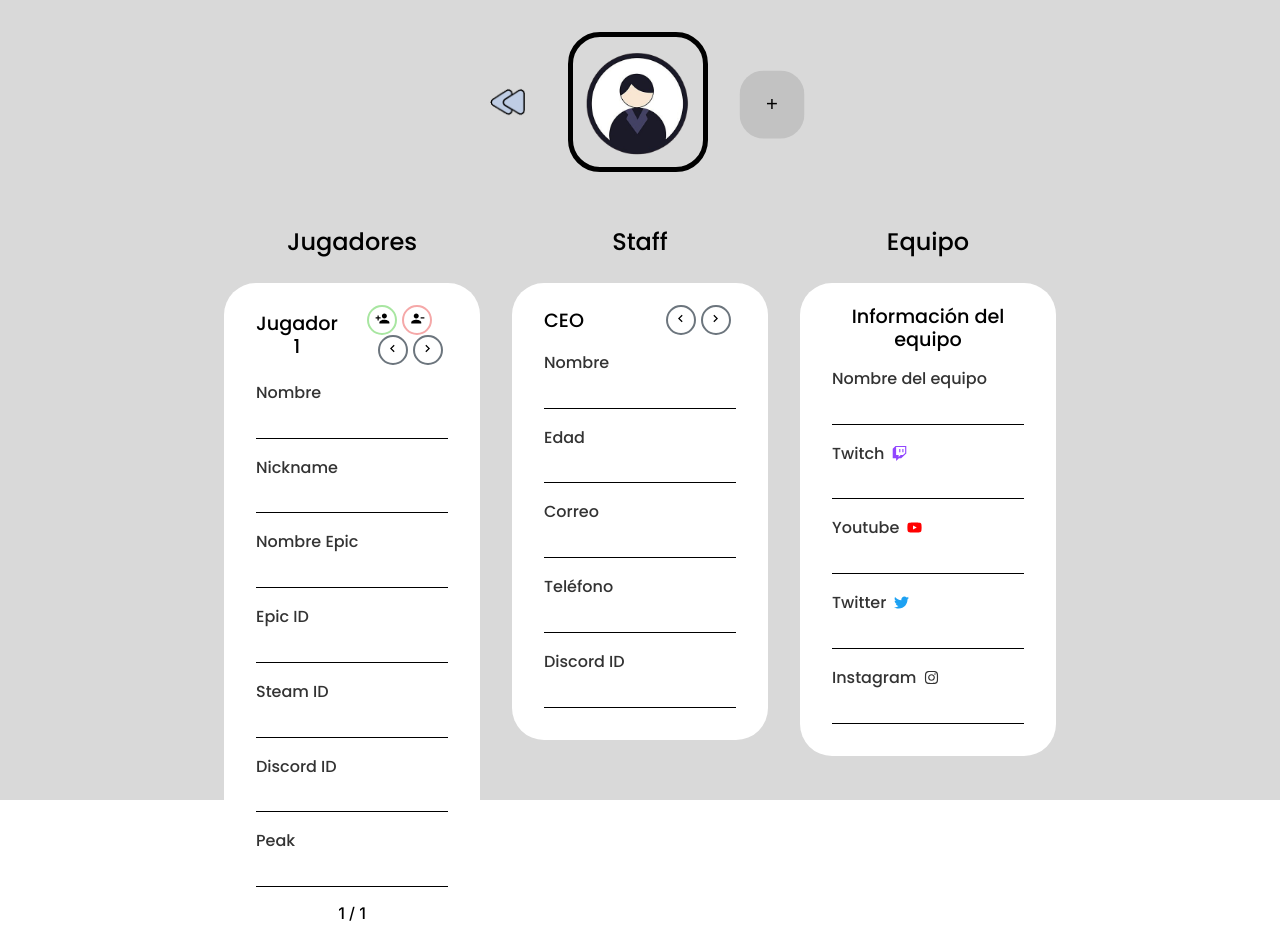
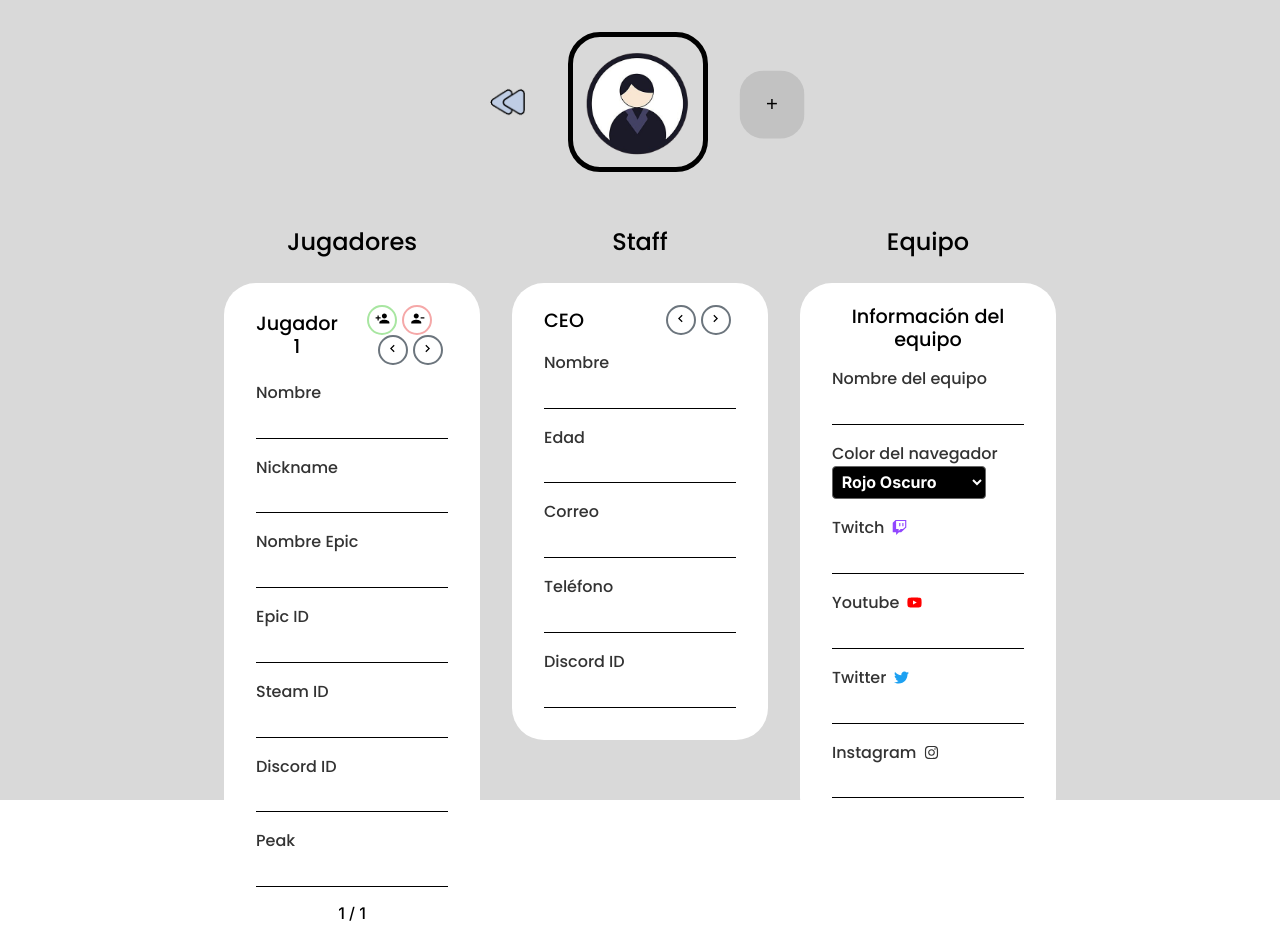
Before and after one commit to Adrian290404/managerEsports, a React (Vite) app: page /team-form in a window 1280 px wide. Built offline with nearby package versions, Linux system fonts and the light colour scheme; a web font is replaced by a local one.

Commit message:
color select finished

```diff
--- a/src/pages/teamFormPage.tsx
+++ b/src/pages/teamFormPage.tsx
@@ -1,5 +1,5 @@
 import React, { useRef, useState } from 'react';
-import { Background, Content, FormContainer, Title, Logo, ControlButtons, Button, Form, Current, FormHeader, FormFooter, CurrentSelect, UpControls, BackIcon, Label, Input, LogoContainer, HiddenInput } from '../styles/teamFormStyles';
+import { Background, Content, FormContainer, Title, Logo, ControlButtons, Button, Form, Current, FormHeader, FormFooter, UpControls, BackIcon, Label, Input, LogoContainer, HiddenInput, Select } from '../styles/teamFormStyles';
 import def from '../assets/default.png';
 import { MdPersonAdd } from "react-icons/md";
 import { MdPersonRemove } from "react-icons/md";
@@ -24,6 +24,11 @@ export const TeamFormPage: React.FC = () => {
     const [staff, setStaff] = useState(0);
     const [logoSrc, setLogoSrc] = useState(def);
     const fileInputRef = useRef<HTMLInputElement | null>(null);
+    const [navColor, setNavColor] = useState("#000000");
+
+    const handleColorChange = (e: React.ChangeEvent<HTMLSelectElement>) => {
+        setNavColor(e.target.value);
+    };
 
     const addPlayer = () => {
         if (playerForms.length < 4) {
@@ -177,14 +182,76 @@ export const TeamFormPage: React.FC = () => {
                         </FormHeader>
 
                         <div>
+
                             <Label htmlFor="teamName">Nombre del equipo</Label>
                             <Input id="teamName" name="teamName"/>
+
+                            <Label htmlFor="navColor">Color del navegador</Label>
+                            <Select id="navColor" selectColor={navColor} value={navColor} onChange={handleColorChange}>
+                                {/* Rojos */}
+                                <option value="#B71C1C">Rojo Oscuro</option>
+                                <option value="#C62828">Rojo</option>
+                                <option value="#E53935">Rojo Brillante</option>
+                                <option value="#FFCDD2">Rosa Suave</option>
+
+                                {/* Naranjas */}
+                                <option value="#E65100">Naranja Oscuro</option>
+                                <option value="#F57C00">Naranja</option>
+                                <option value="#FF9800">Naranja Claro</option>
+                                <option value="#FFE0B2">Durazno</option>
+
+                                {/* Amarillos */}
+                                <option value="#F9A825">Ámbar</option>
+                                <option value="#FBC02D">Amarillo</option>
+                                <option value="#FFEB3B">Amarillo Claro</option>
+                                <option value="#FFF9C4">Maíz pálido</option>
+
+                                {/* Verdes */}
+                                <option value="#1B5E20">Verde Oscuro</option>
+                                <option value="#2E7D32">Verde Bosque</option>
+                                <option value="#4CAF50">Verde</option>
+                                <option value="#A5D6A7">Verde Suave</option>
+
+                                {/* Cian / Teal */}
+                                <option value="#004D40">Teal Oscuro</option>
+                                <option value="#00796B">Teal</option>
+                                <option value="#009688">Teal Claro</option>
+                                <option value="#B2DFDB">Menta</option>
+
+                                {/* Azules */}
+                                <option value="#0D47A1">Azul Marino</option>
+                                <option value="#1976D2">Azul</option>
+                                <option value="#2196F3">Azul Brillante</option>
+                                <option value="#BBDEFB">Azul Cielo</option>
+
+                                {/* Índigos y morados */}
+                                <option value="#311B92">Índigo Oscuro</option>
+                                <option value="#5E35B1">Índigo</option>
+                                <option value="#7E57C2">Morado Medio</option>
+                                <option value="#E1BEE7">Lavanda</option>
+
+                                {/* Grises y negros */}
+                                <option value="#424242">Gris Oscuro</option>
+                                <option value="#757575">Gris</option>
+                                <option value="#BDBDBD">Gris Claro</option>
+                                <option value="#212121">Negro</option>
+                                <option value="#FFFFFF">Blanco</option>
+
+                                {/* Marrones */}
+                                <option value="#3E2723">Marrón Oscuro</option>
+                                <option value="#6D4C41">Marrón</option>
+                                <option value="#A1887F">Topo</option>
+                            </Select>
+
                             <Label htmlFor="twitch">Twitch <FaTwitch size={15} color={"#9146FF"} /></Label>
                             <Input id="twitch" name="twitch"/>
+
                             <Label htmlFor="youtube">Youtube <FaYoutube size={15} color={"#FF0000"} /></Label>
                             <Input id="youtube" name="youtube"/>
+
                             <Label htmlFor="twitter">Twitter <FaTwitter size={15} color={"#1DA1F2"} /></Label>
                             <Input id="twitter" name="twitter"/>
+
                             <Label htmlFor="instagram">Instagram <FaInstagram size={15} color={"#C1358"} /></Label>
                             <Input id="instagram" name="instagram"/>
                         </div>
--- a/src/styles/teamFormStyles.ts
+++ b/src/styles/teamFormStyles.ts
@@ -2,6 +2,10 @@ import styled from "styled-components";
 
 interface Button{
     type: 'add' | 'remove' | 'navigate';
+}
+
+interface SelectColor{
+    selectColor: string;
 }
 
 export const Background = styled.div`
@@ -81,9 +85,6 @@ export const Input = styled.input`
     &[type="number"]::-webkit-outer-spin-button, &[type="number"]::-webkit-inner-spin-button {
         -webkit-appearance: none;
         margin: 0;
-    }
-    &[type="number"] {
-        -moz-appearance: textfield;
     }
 `;
 
@@ -177,3 +178,24 @@ export const LogoContainer = styled.div`
 export const HiddenInput = styled.input`
     display: none;
 `;
+
+export const Select = styled.select<SelectColor>`
+    display: block;
+    font-family: "Inter", sans-serif;
+    font-size: 1rem;
+    margin: 0 0 1em 1em;
+    padding: 0.3em;
+    border: 1px solid #666;
+    border-radius: 4px;
+    background-color: ${({ selectColor }) =>
+        selectColor
+    };
+    color: #FFFFFF;
+    font-weight: bold;
+    outline: none;
+    transition: border-color 0.2s;
+
+    &:focus {
+        border-color: #000;
+    }
+`;
```
